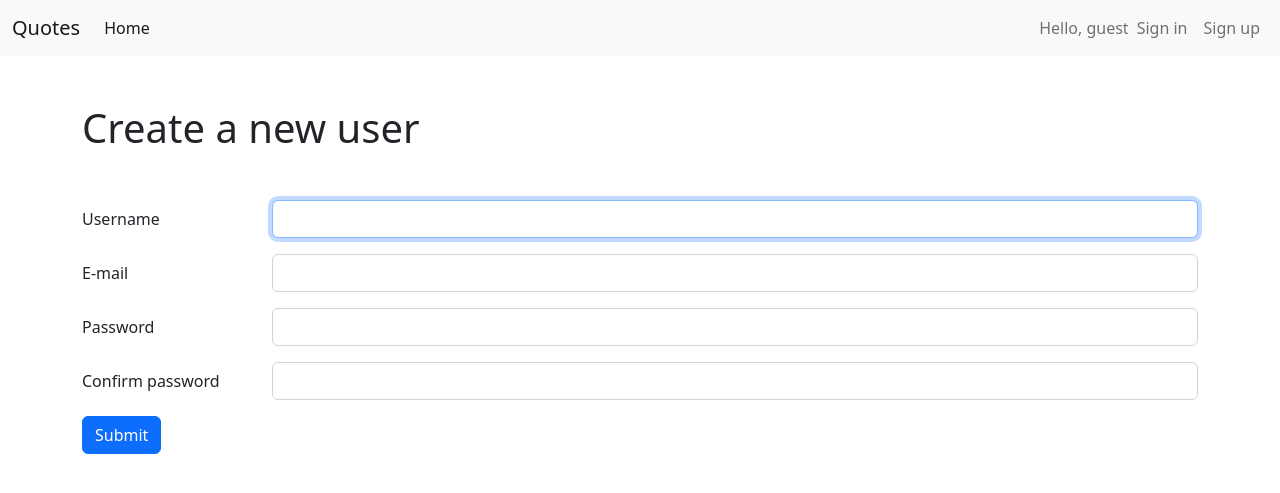
After one commit to lexhouk/goit-pyweb-hw-10, a Django app: page /user/register/ in a window 1280 px wide. The commit adds this page. Shown: the top 493 px of the page. Run offline with Django 5.2, Linux system fonts and the light colour scheme.

Commit message:
Issue #1: Add a user creation page

```diff
--- a/fpq/fpq_core/templates/fpq_core/index.html
+++ b/fpq/fpq_core/templates/fpq_core/index.html
@@ -29,13 +29,18 @@
             {% endif %}
           </span>
           <ul class="navbar-nav">
-            <li class="nav-item">
-              {% if user.is_anonymous %}
-                <a class="nav-link" href="{% url 'fpq_user:login' %}">Login</a>
-              {% else %}
+            {% if user.is_anonymous %}
+              <li class="nav-item">
+                <a class="nav-link" href="{% url 'fpq_user:login' %}">Sign in</a>
+              </li>
+              <li class="nav-item">
+                <a class="nav-link" href="{% url 'fpq_user:register' %}">Sign up</a>
+              </li>
+            {% else %}
+              <li class="nav-item">
                 <a class="nav-link" href="{% url 'fpq_user:logout' %}">Logout</a>
-              {% endif %}
-            </li>
+              </li>
+            {% endif %}
           </ul>
         </div>
       </div>
@@ -43,6 +48,10 @@
     <div class="container mt-5">
       <h1>{% block title %}Quotes{% endblock %}</h1>
 
+      {% for message in messages %}
+        <div class="alert alert-danger" role="alert">{{ message }}</div>
+      {% endfor %}
+
       <main class="mt-5">
         {% block content %}Welcome to the website!{% endblock %}
       </main>
--- a/fpq/fpq_user/forms.py
+++ b/fpq/fpq_user/forms.py
@@ -1,24 +1,55 @@
-from django.contrib.auth.forms import AuthenticationForm
+from django.contrib.auth.forms import AuthenticationForm, UserCreationForm
 from django.contrib.auth.models import User
-from django.forms import CharField, PasswordInput, TextInput
+from django.forms import CharField, EmailField, EmailInput, PasswordInput, \
+    TextInput
 
 
-ATTRIBUTES = {'class': 'form-control'}
+USERNAME = {'min_length': 3, 'max_length': 16, 'required': True}
 
 
-class FpqUserAuthenticationForm(AuthenticationForm):
+def attributes(identifier: str) -> dict:
+    if not identifier:
+        raise ValueError('The tag identifier can not be empty.')
+
+    return {'id': identifier, 'class': 'form-control'}
+
+
+class LoginForm(AuthenticationForm):
     username = CharField(
-        min_length=3,
-        max_length=16,
-        required=True,
-        widget=TextInput({'id': 'username', **ATTRIBUTES}),
+        widget=TextInput(attributes('username')),
+        **USERNAME,
     )
 
     password = CharField(
         required=True,
-        widget=PasswordInput({'id': 'password', **ATTRIBUTES}),
+        widget=PasswordInput(attributes('password')),
     )
 
     class Meta:
         model = User
         fields = ('username', 'password')
+
+
+class RegisterForm(UserCreationForm):
+    username = CharField(widget=TextInput(attributes('username')), **USERNAME)
+
+    email = EmailField(
+        min_length=7,
+        max_length=40,
+        required=True,
+        widget=EmailInput(attributes('email')),
+    )
+
+    password1 = CharField(
+        required=True,
+        widget=PasswordInput(attributes('password')),
+    )
+
+    password2 = CharField(
+        required=True,
+        widget=PasswordInput(attributes('confirm-password')),
+    )
+
+    class Meta:
+        model = User
+        fields = ('username', 'email', 'password1', 'password2')
--- a/fpq/fpq_user/templates/fpq_user/login.html
+++ b/fpq/fpq_user/templates/fpq_user/login.html
@@ -1,30 +1,32 @@
 {% extends 'fpq_core/index.html' %}
 
-{% block title %}Log in{% endblock %}
+{% block title %}Sign in{% endblock %}
 
 {% block content %}
-<form method="post" class="needs-validation" novalidate>
+{% if form.errors and form.non_field_errors %}
+  <div class="alert alert-danger" role="alert">{{ form.non_field_errors }}</div>
+{% endif %}
+
+<form method="post">
   {% csrf_token %}
 
   <div class="row mb-3">
     <label for="username" class="col-sm-2 col-form-label">Username</label>
-    <div class="col-sm-10">
-      {{ form.username }}
-    </div>
+    <div class="col-sm-10">{{ form.username }}</div>
     {% if form.errors.username %}
       <div class="invalid-feedback">{{ form.errors.username }}</div>
     {% endif %}
   </div>
 
+  {% block form %}
   <div class="row mb-3">
     <label for="password" class="col-sm-2 col-form-label">Password</label>
-    <div class="col-sm-10">
-      {{ form.password }}
-    </div>
+    <div class="col-sm-10">{{ form.password }}</div>
     {% if form.errors.password %}
       <div class="invalid-feedback">{{ form.errors.password }}</div>
     {% endif %}
   </div>
+  {% endblock %}
 
   <button type="submit" class="btn btn-primary">Submit</button>
 </form>
--- a/fpq/fpq_user/templates/fpq_user/logout.html
+++ /dev/null
@@ -1,5 +0,0 @@
-{% extends 'fpq_core/index.html' %}
-
-{% block title %}Log out{% endblock %}
-
-{% block content %}Bye!{% endblock %}
--- /dev/null
+++ b/fpq/fpq_user/templates/fpq_user/register.html
@@ -0,0 +1,29 @@
+{% extends 'fpq_user/login.html' %}
+
+{% block title %}Create a new user{% endblock %}
+
+{% block form %}
+<div class="row mb-3">
+  <label for="email" class="col-sm-2 col-form-label">E-mail</label>
+  <div class="col-sm-10">{{ form.email }}</div>
+  {% if form.errors.email %}
+    <div class="invalid-feedback">{{ form.errors.email }}</div>
+  {% endif %}
+</div>
+
+<div class="row mb-3">
+  <label for="password" class="col-sm-2 col-form-label">Password</label>
+  <div class="col-sm-10">{{ form.password1 }}</div>
+  {% if form.errors.password1 %}
+    <div class="invalid-feedback">{{ form.errors.password1 }}</div>
+  {% endif %}
+</div>
+
+<div class="row mb-3">
+  <label for="confirm-password" class="col-sm-2 col-form-label">Confirm password</label>
+  <div class="col-sm-10">{{ form.password2 }}</div>
+  {% if form.errors.password2 %}
+    <div class="invalid-feedback">{{ form.errors.password2 }}</div>
+  {% endif %}
+</div>
+{% endblock %}
--- a/fpq/fpq_user/urls.py
+++ b/fpq/fpq_user/urls.py
@@ -1,8 +1,8 @@
 from django.contrib.auth.views import LoginView
 from django.urls import path
 
-from .forms import FpqUserAuthenticationForm
-from .views import signout
+from .forms import LoginForm
+from .views import RegisterView, signout
 
 app_name = 'fpq_user'
 
@@ -11,10 +11,11 @@ urlpatterns = [
         'login/',
         LoginView.as_view(
             template_name='fpq_user/login.html',
-            form_class=FpqUserAuthenticationForm,
+            form_class=LoginForm,
             redirect_authenticated_user=True,
         ),
         name='login',
     ),
     path('logout/', signout, name='logout'),
+    path('register/', RegisterView.as_view(), name='register'),
 ]
--- a/fpq/fpq_user/views.py
+++ b/fpq/fpq_user/views.py
@@ -1,9 +1,39 @@
 from django.contrib.auth import logout
+from django.contrib.auth.decorators import login_required
 from django.core.handlers.wsgi import WSGIRequest
-from django.http import HttpResponsePermanentRedirect
-from django.shortcuts import redirect
+from django.http import HttpResponse, HttpResponsePermanentRedirect
+from django.shortcuts import redirect, render
+from django.views import View
+
+from .forms import RegisterForm
 
 
+Response = HttpResponse | HttpResponsePermanentRedirect
+
+
+class RegisterView(View):
+    template_name = 'fpq_user/register.html'
+    form_class = RegisterForm
+
+    def dispatch(self, request: WSGIRequest) -> Response:
+        return super().dispatch(request) if request.user.is_anonymous else \
+            redirect('fpq_core:index')
+
+    def get(self, request: WSGIRequest) -> HttpResponse:
+        return render(request, self.template_name, {'form': self.form_class})
+
+    def post(self, request: WSGIRequest) -> Response:
+        form = self.form_class(request.POST)
+
+        if form.is_valid():
+            form.save()
+
+            return redirect('fpq_core:index')
+
+        return render(request, self.template_name, {'form': form})
+
+
+@login_required
 def signout(request: WSGIRequest) -> HttpResponsePermanentRedirect:
     logout(request)
 
```
